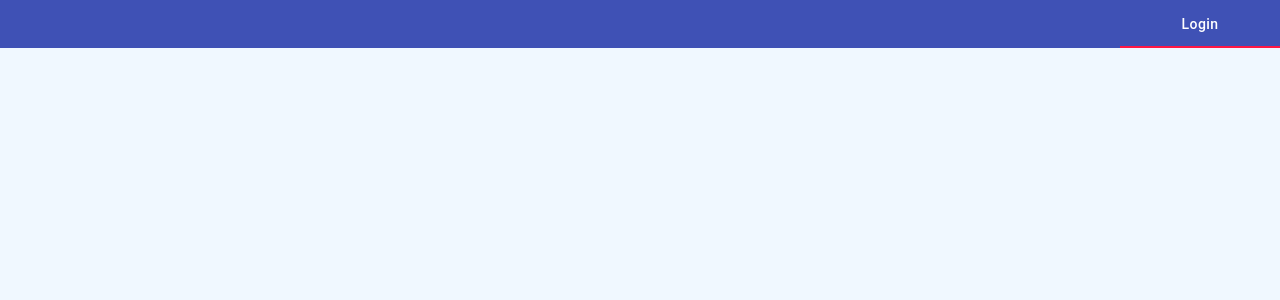
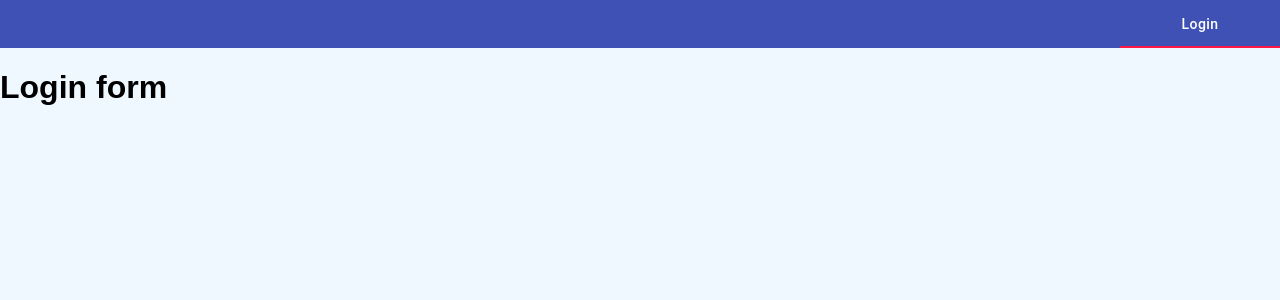
Before and after one commit to ShriduttPatel121/matierialUIDemoUserApp, a React app: page /Login in a window 1280 px wide. Shown: the top 300 px of the page. Built offline with nearby package versions, Linux system fonts and the light colour scheme.

Commit message:
Redirect bug solved

```diff
--- a/src/containers/Navigation/Navigation.js
+++ b/src/containers/Navigation/Navigation.js
@@ -54,8 +54,8 @@ class Navigation extends Component {
 
             routes = (
                 <Switch>
+                    <Route path='/Login' component={Login}/>
                     <Redirect to="/Login"/>
-                    <Route path='/Login' component={Login}/>
                 </Switch>
             );
         }
```
